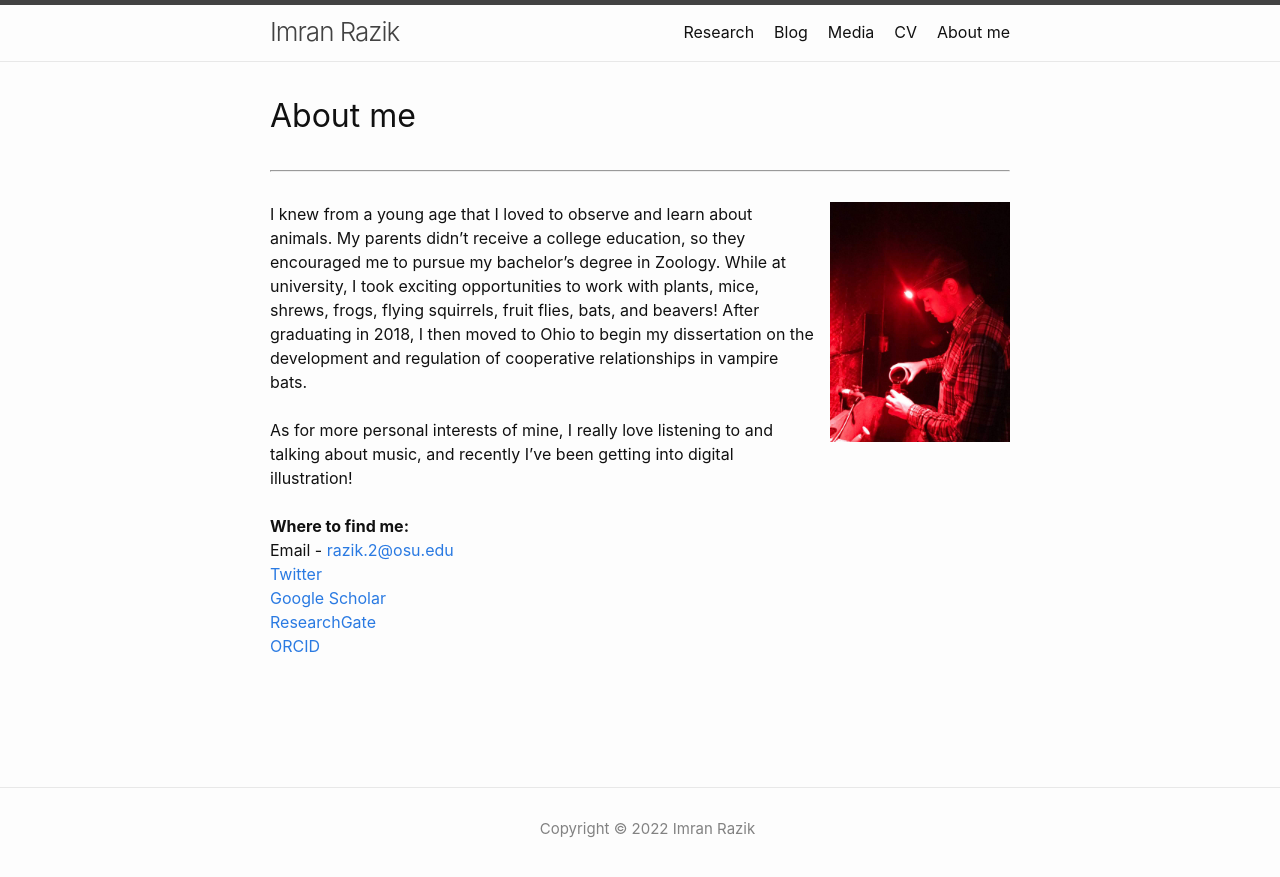
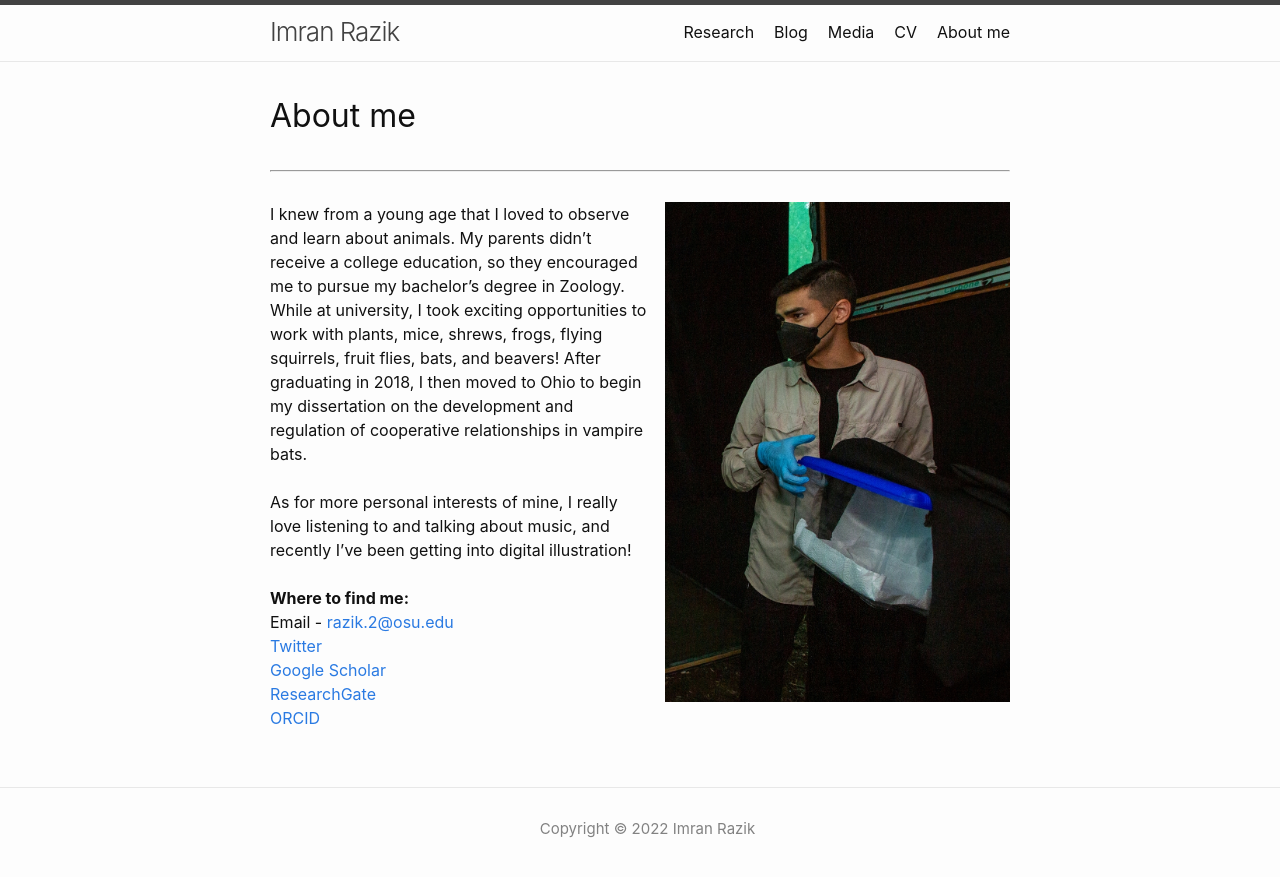
Before and after one commit to imranrazik/imranrazik.github.io, a Jekyll site: the page built from About-me.md, in a window 1280 px wide. Shown: the top 877 px of the page. Built offline with Jekyll 4.4.1, drawn with Linux system fonts in a browser that asks for light colours; our own code applies the rules of GitHub Pages for plain Markdown files.

Commit message:
Update About-me.md

```diff
--- a/About-me.md
+++ b/About-me.md
@@ -3,7 +3,7 @@ layout: default
 ---
 # About me
 ---
-<img align="right" src="assets/photos/profile.jpg" height="240px" style="float:right; margin-left:15px; margin-bottom:3px">I knew from a young age that I loved to observe and learn about animals. My parents didn't receive a college education, so they encouraged me to pursue my bachelor's degree in Zoology. While at university, I took exciting opportunities to work with plants, mice, shrews, frogs, flying squirrels, fruit flies, bats, and beavers! After graduating in 2018, I then moved to Ohio to begin my dissertation on the development and regulation of cooperative relationships in vampire bats.
+<img align="right" src="assets/photos/sec lonnie bunch at stri_020422_JAleman-91.jpg" height="500px" style="float:right; margin-left:15px; margin-bottom:3px">I knew from a young age that I loved to observe and learn about animals. My parents didn't receive a college education, so they encouraged me to pursue my bachelor's degree in Zoology. While at university, I took exciting opportunities to work with plants, mice, shrews, frogs, flying squirrels, fruit flies, bats, and beavers! After graduating in 2018, I then moved to Ohio to begin my dissertation on the development and regulation of cooperative relationships in vampire bats.
 <br />
 <br />
 As for more personal interests of mine, I really love listening to and talking about music, and recently I've been getting into digital illustration!
```
